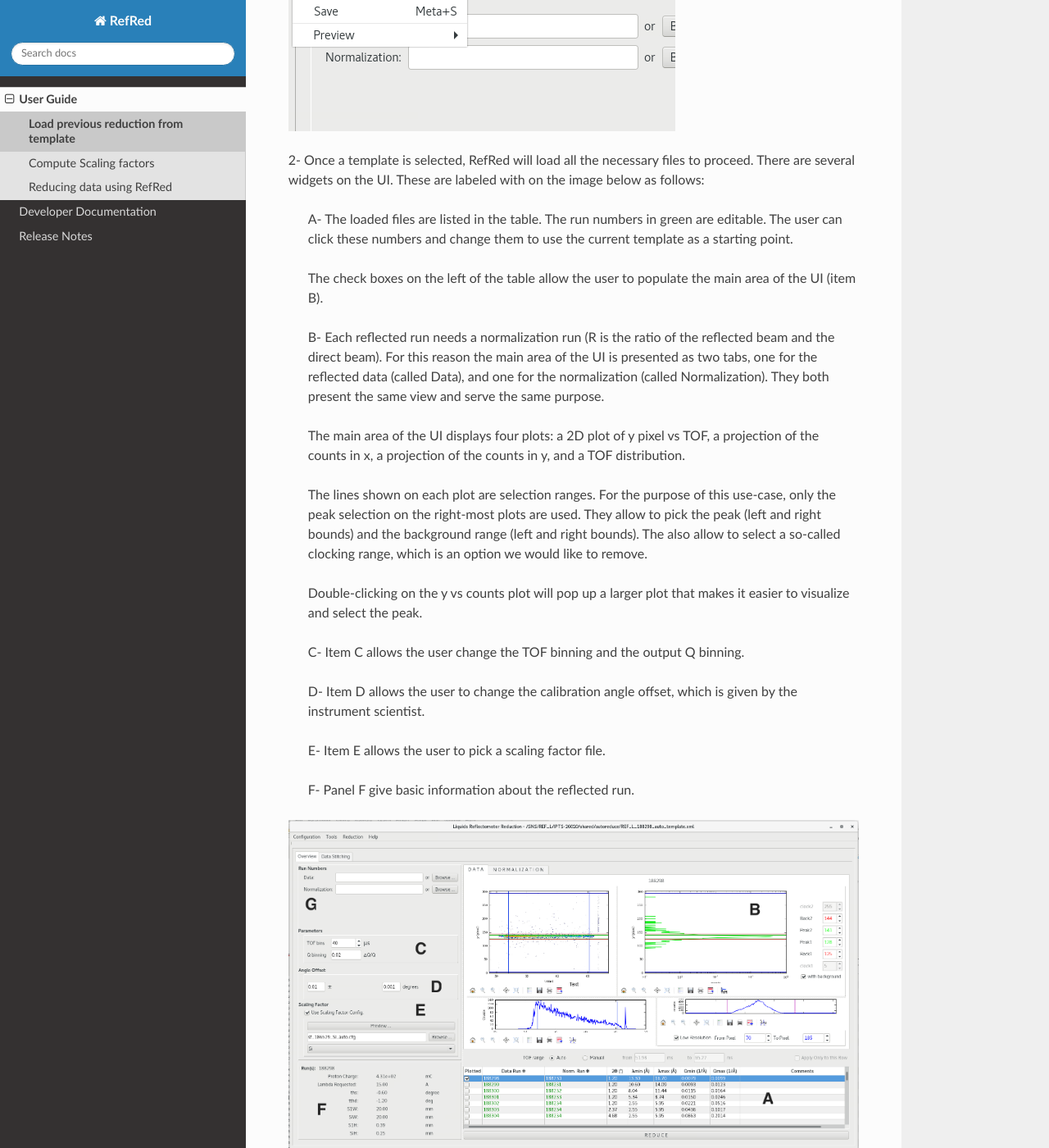
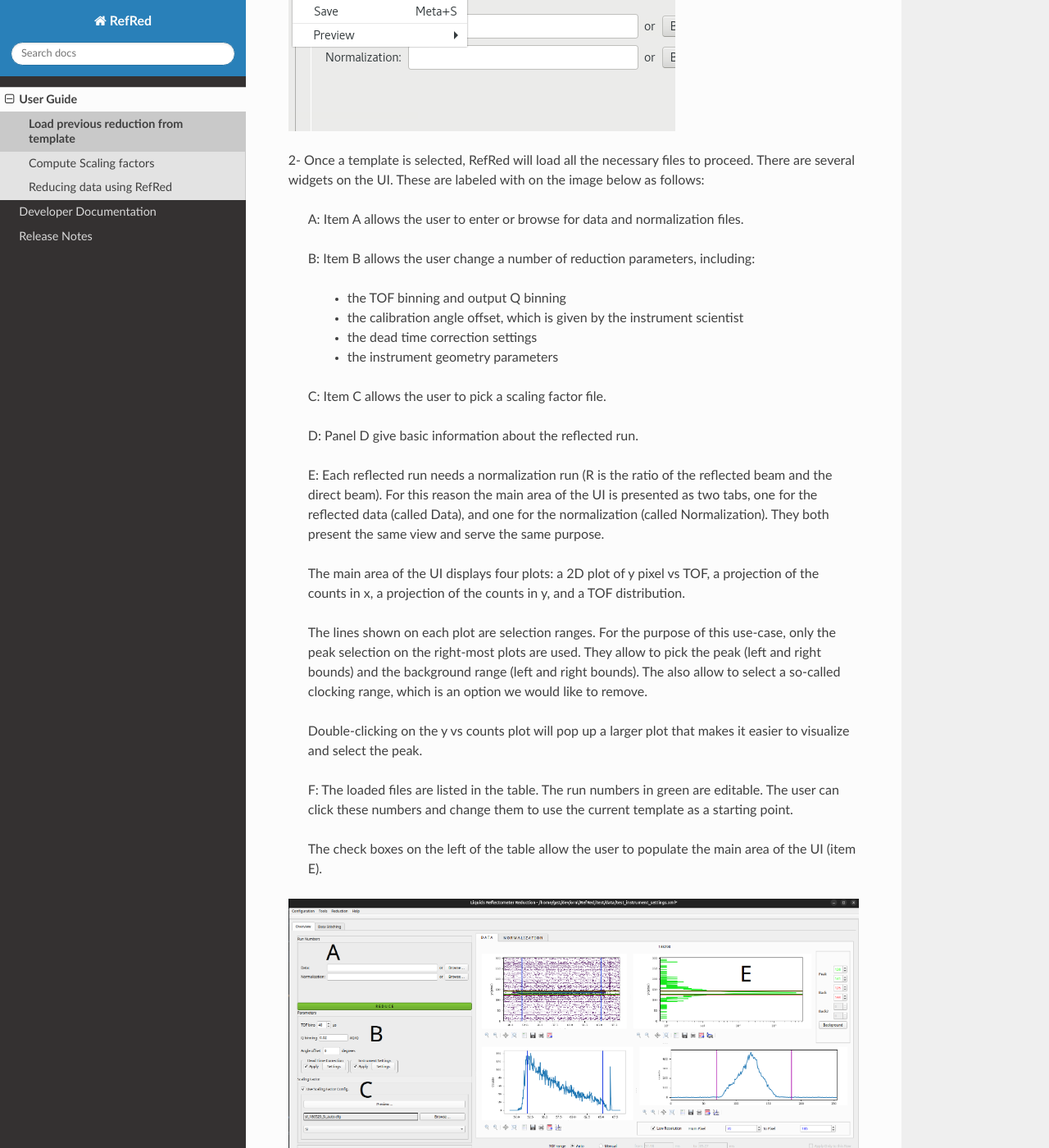
Before and after one commit to neutrons/RefRed, a Sphinx documentation site: the page built from docs/user/load-template.rst, in a window 1280 px wide and 1400 px high, scrolled down 502 px. Shown: the whole window at 82% size. Built offline with Sphinx 7.4.7 and the Read the Docs theme 3.1.0, drawn with Linux system fonts in a browser that asks for light colours; some of the changed lines change nothing that is shown.

Commit message:
update user docs

```diff
--- a/docs/user/load-template.rst
+++ b/docs/user/load-template.rst
@@ -19,14 +19,20 @@ Select `/SNS/REF_L/IPTS-26010/shared/autoreduce/REF_L_188298_auto_template.xml`.
 to proceed. There are several widgets on the UI. These are labeled with
 on the image below as follows:
 
-  A- The loaded files are listed in the table. The run numbers in green
-  are editable. The user can click these numbers and change them to use
-  the current template as a starting point.
+  A: Item A allows the user to enter or browse for data and normalization files.
 
-  The check boxes on the left of the table allow the user to populate
-  the main area of the UI (item B).
+  B: Item B allows the user change a number of reduction parameters, including:
 
-  B- Each reflected run needs a normalization run (R is the ratio of the
+    - the TOF binning and output Q binning
+    - the calibration angle offset, which is given by the instrument scientist
+    - the dead time correction settings
+    - the instrument geometry parameters
+
+  C: Item C allows the user to pick a scaling factor file.
+
+  D: Panel D give basic information about the reflected run.
+
+  E: Each reflected run needs a normalization run (R is the ratio of the
   reflected beam and the direct beam). For this reason the main area of
   the UI is presented as two tabs, one for the reflected data (called Data),
   and one for the normalization (called Normalization). They both
@@ -45,14 +51,12 @@ on the image below as follows:
   Double-clicking on the y vs counts plot will pop up a larger plot that
   makes it easier to visualize and select the peak.
 
-  C- Item C allows the user change the TOF binning and the output Q binning.
+  F: The loaded files are listed in the table. The run numbers in green
+  are editable. The user can click these numbers and change them to use
+  the current template as a starting point.
 
-  D- Item D allows the user to change the calibration angle offset, which
-  is given by the instrument scientist.
-
-  E- Item E allows the user to pick a scaling factor file.
-
-  F- Panel F give basic information about the reflected run.
+  The check boxes on the left of the table allow the user to populate
+  the main area of the UI (item E).
 
 .. image:: template-inspection.png
 
```
Also changed, not shown: docs/user/template-inspection.png.
